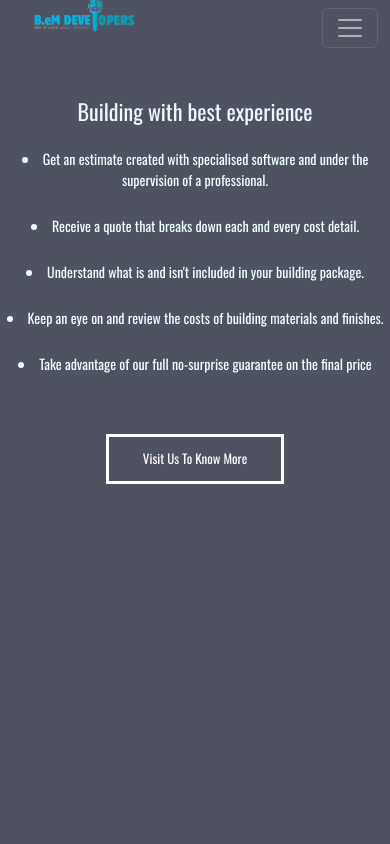
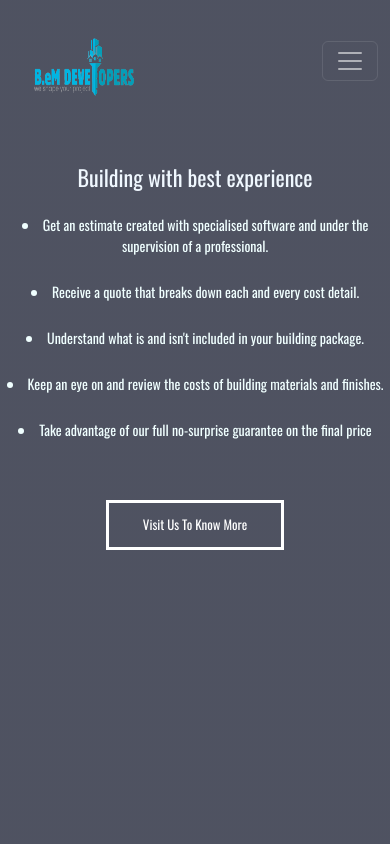
Before and after one commit to HiteshKumarJain/B.emDevelopers, a plain HTML site: page index.html in a window 390 px wide. Shown: the top 844 px of the page. Drawn offline with nearby package versions, Linux system fonts and the light colour scheme.

```diff
--- a/mobile.css
+++ b/mobile.css
@@ -13,6 +13,8 @@
   }
   nav img{
     width: 9rem;
+    height: 6rem;
+    margin-top: 0 !important;
   }
 }
 
```
